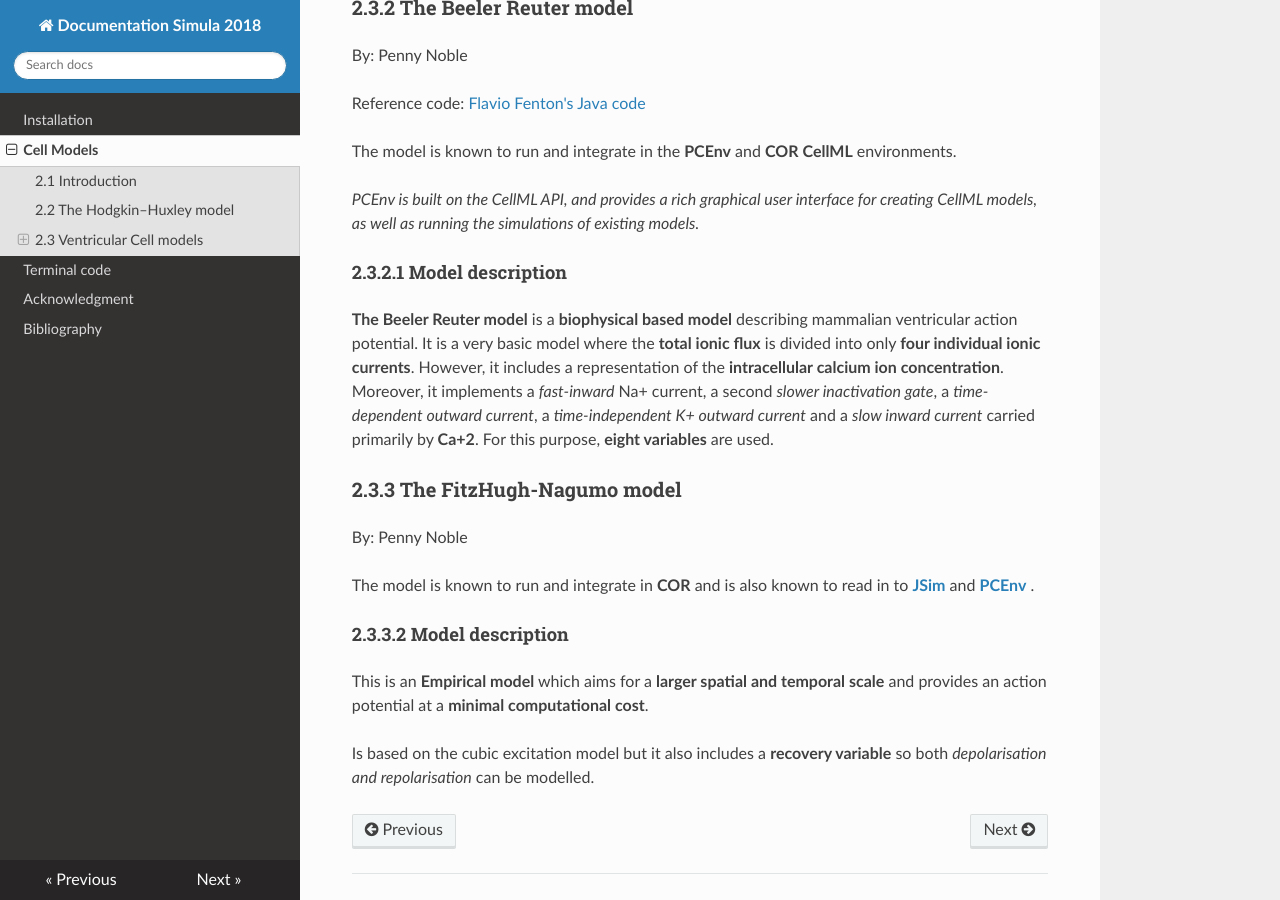
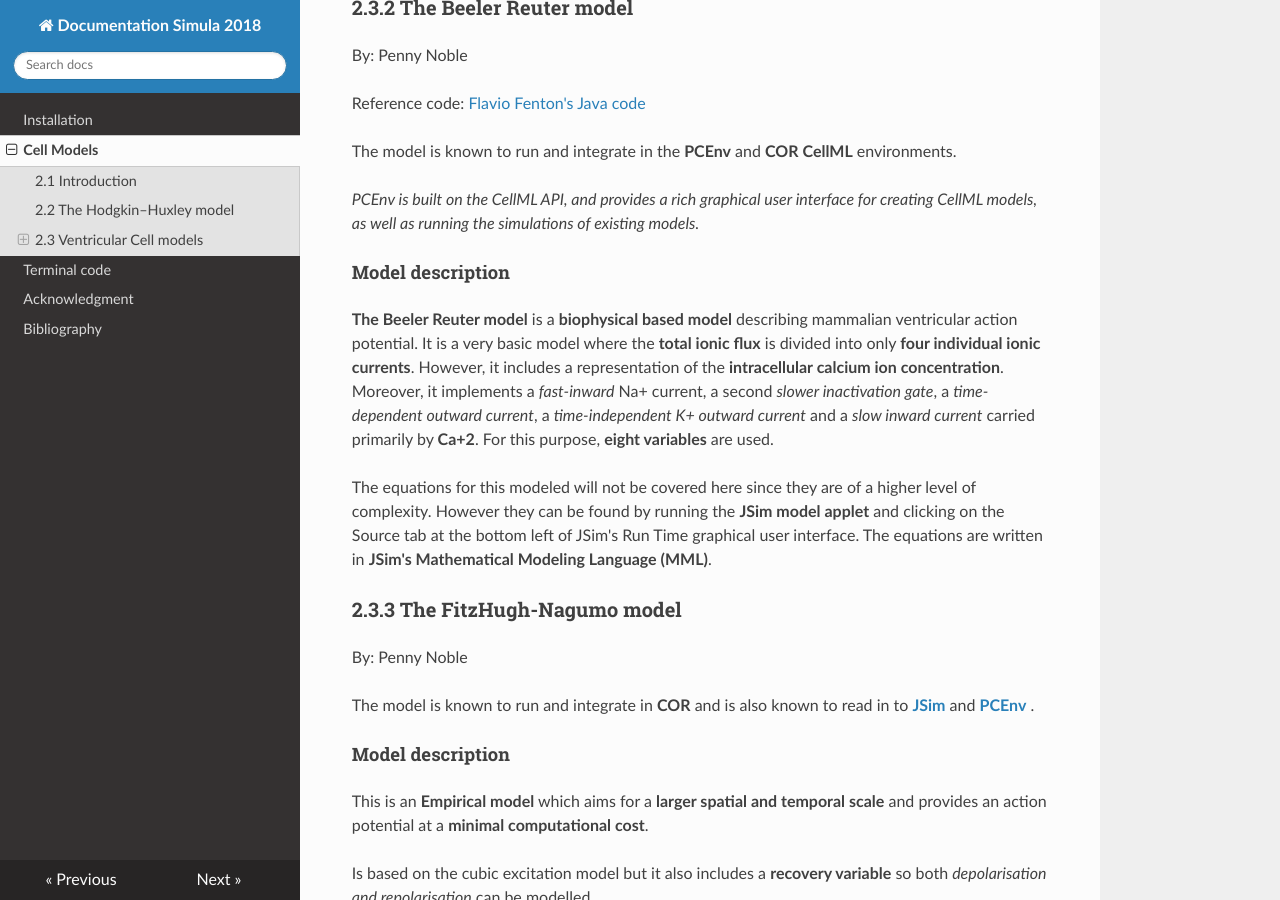
Before and after one commit to ErikaKvalem/Documentation-2018-MkDocs, an MkDocs documentation site: the page built from docs/cellm.md, in a window 1280 px wide and 900 px high, scrolled down 2011 px. Built offline with MkDocs 1.6.1, drawn with Linux system fonts in a browser that asks for light colours; nearby versions of some CDN libraries; formulas are drawn with MathJax 3; old or Windows-style settings are respelled for this version of MkDocs.

Commit message:
Update cellm.md

```diff
--- a/docs/cellm.md
+++ b/docs/cellm.md
@@ -60,9 +60,12 @@ The model is known to run and integrate in the **PCEnv** and **COR CellML** envi
 
 *PCEnv is built on the CellML API, and provides a rich graphical user interface for creating CellML models, as well as running the simulations of existing models.*
 
-#### 2.3.2.1 Model description
+#### Model description
 
 **The Beeler Reuter model** is a **biophysical based model** describing mammalian ventricular action potential. It is a very basic model where the **total ionic flux** is divided into only **four individual ionic currents**. However, it includes a representation of the **intracellular calcium ion concentration**. Moreover, it implements a *fast-inward* Na+ current, a second *slower inactivation gate*, a *time-dependent outward current*, a *time-independent K+ outward current* and a *slow inward current* carried primarily by **Ca+2**. For this purpose, **eight variables** are used.
+
+The equations for this modeled will not be covered here since they are of a higher level of complexity. However they can be found by running the **JSim model applet** and clicking on the Source tab at the bottom left of JSim's Run Time graphical user interface. The equations are written in **JSim's Mathematical Modeling Language (MML)**.
+
 
 ### 2.3.3 The FitzHugh-Nagumo model
 
@@ -70,7 +73,7 @@ By: Penny Noble
 
 The model is known to run and integrate in **COR** and is also known to read in to [**JSim**](http://www.physiome.org/jsim/) and [**PCEnv**](https://www.cellml.org/about/news/pcenv-0-6-and-cellml-api-1-6-released) .
 
-#### 2.3.3.2 Model description
+#### Model description
 
 This is an **Empirical model** which aims for a **larger spatial and temporal scale** and provides an action potential at a **minimal computational cost**.
 
```
